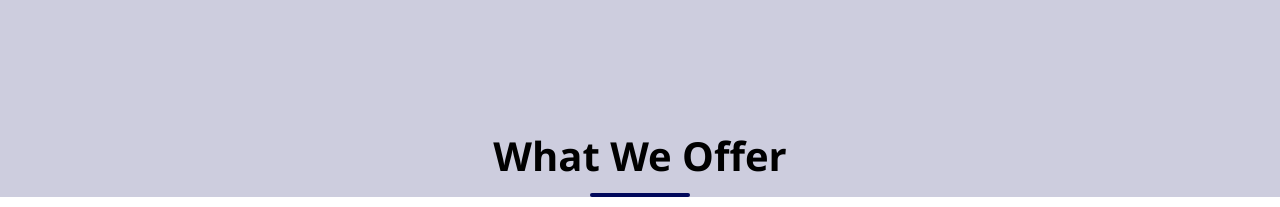
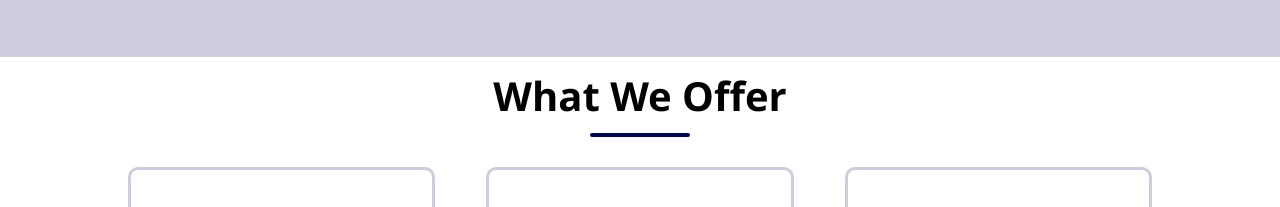
Before and after one commit to mohammedjadd/web1, a plain HTML site: page index.html in a window 1280 px wide. Shown: the part 2312-2519 px from the top of the page. Drawn offline with Linux system fonts and the light colour scheme.

Commit message:
Update style.css

```diff
--- a/css/style.css
+++ b/css/style.css
@@ -157,8 +157,7 @@ margin: 20px 0;}
     text-transform: capitalize;
 
 font-size: 40px;
-margin-top: 80px;}
-
+margin-top: 50px;}
 .line{width: 100px;
 height: 4px;
 background-color: rgb(0, 8, 91) ;
@@ -213,7 +212,7 @@ opacity: 0;
         /* ///////////////////////////////////////// */
        .continer-works{width: 100%;
         background-color:  rgba(6, 6, 93, 0.2);
-
+      height: 750px;
       margin-bottom: 200px;
         margin-top: 700px;}
         .perant-works{width: 80%;
@@ -221,7 +220,6 @@ opacity: 0;
     overflow: auto;
         margin: auto;}
 
-        /* .perant2{position: relative;} */
 
 .tit-works{text-transform: capitalize;
     text-align: center;
@@ -478,7 +476,7 @@ margin-top: -330;}
 
 .info-name2{width: 500;}
 /* ///////////////////////////////team///////////////////////////////////////// */
-.pp-team{margin-bottom: 100px;
+.pp-team{margin-bottom: 50px;
 width: 100px;}
 
 
```
